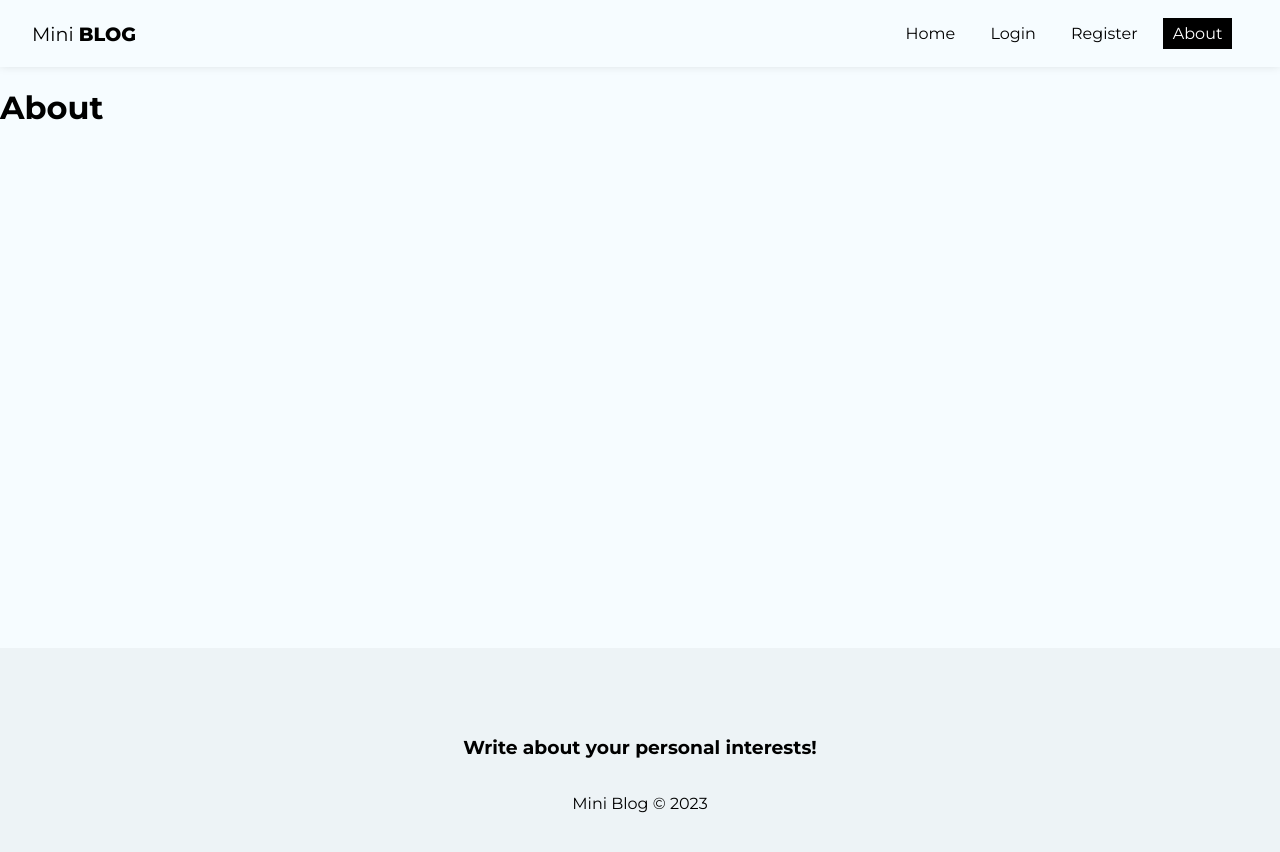
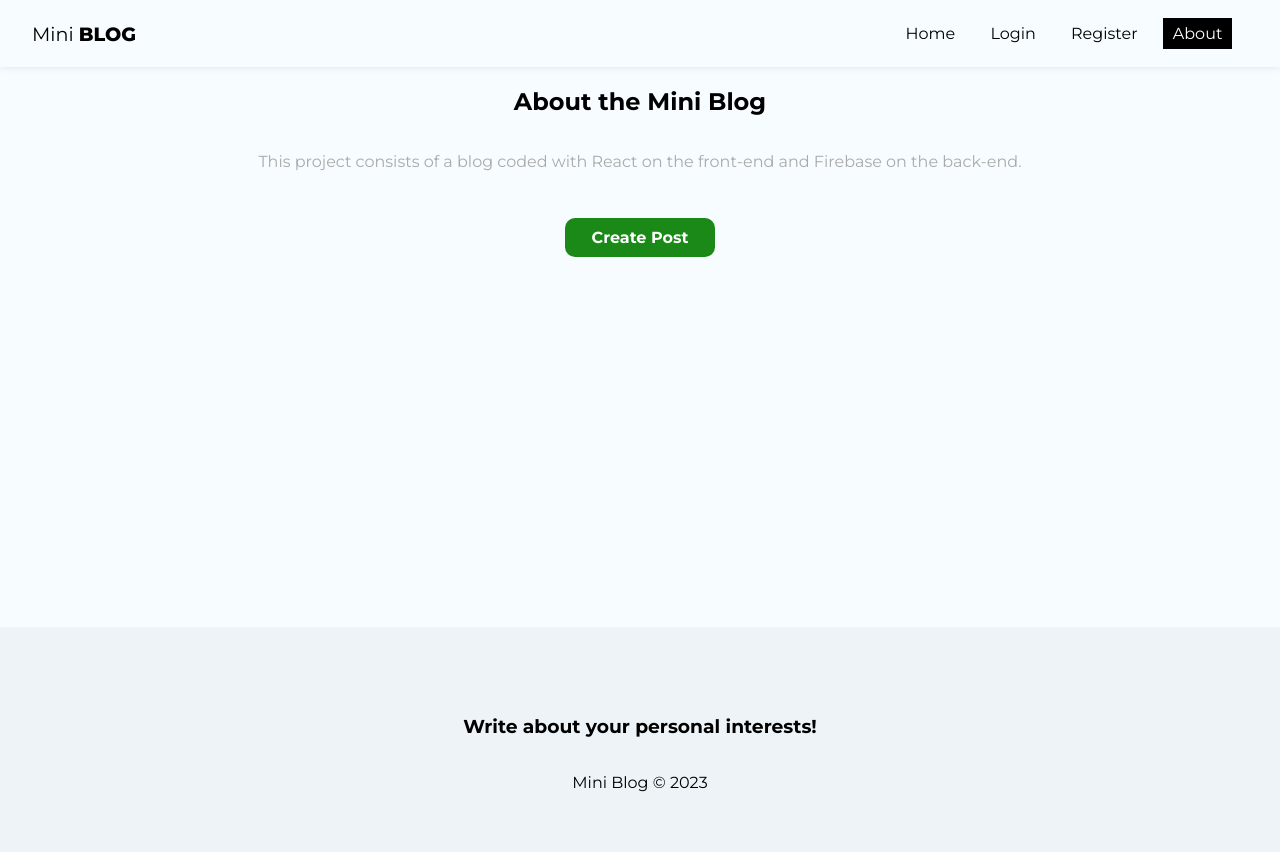
Before and after one commit to lsegouras/miniblog, a React (Create React App) app: page /about in a window 1280 px wide. Shown: the top 852 px of the page. Built offline with nearby package versions, Linux system fonts and the light colour scheme; no server answers.

Commit message:
About page html and css

```diff
--- a/src/pages/About/About.js
+++ b/src/pages/About/About.js
@@ -1,9 +1,12 @@
 import styles from './About.module.css'
+import { Link } from 'react-router-dom'
 
 function About() {
   return (
-    <div>
-      <h1>About</h1>
+    <div className={styles.about}>
+      <h2>About the Mini <span>Blog</span></h2>
+      <p>This project consists of a blog coded with React on the front-end and Firebase on the back-end.</p>
+      <Link to="/posts/create" className = "btn">Create Post</Link>
     </div>
   )
 }
--- a/src/pages/About/About.module.css
+++ b/src/pages/About/About.module.css
@@ -0,0 +1,17 @@
+.about{
+  text-align: center;
+  display: flex;
+  flex-direction: column;
+  align-items: center;
+}
+
+.about p{
+  color: #aaa;
+  margin-bottom: 2em;
+}
+
+.about a{
+  display: block;
+  margin-top: 15px;
+  padding: 10px 15px;
+}
```
